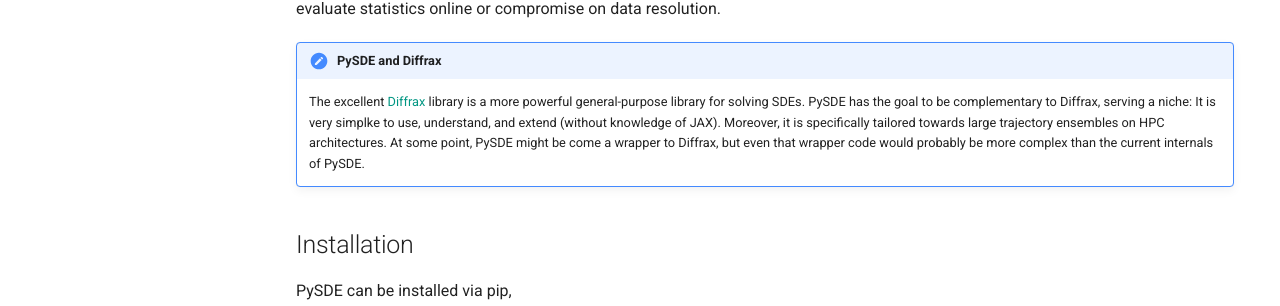
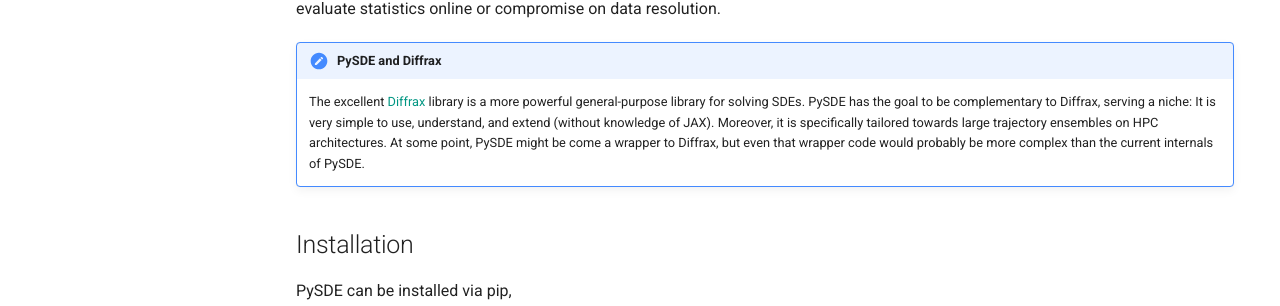
Before and after one commit to UQatKIT/PySDE, an MkDocs documentation site: the page built from docs/index.md, in a window 1280 px wide and 1376 px high. Shown: the part 510-816 px from the top of the window. Built offline with MkDocs 1.6.1 and Material for MkDocs 9.7.7, drawn with Linux system fonts in a browser that asks for light colours; comment, search, counter and statistics services are not loaded.

```diff
--- a/docs/index.md
+++ b/docs/index.md
@@ -13,7 +13,7 @@ PySDE has a modular core, making it easy to combine different components of the
 
 !!! note "PySDE and Diffrax"
 
-    The excellent [Diffrax](https://github.com/patrick-kidger/diffrax) library is a more powerful general-purpose library for solving SDEs. PySDE has the goal to be complementary to Diffrax, serving a niche: It is very simplke to use, understand, and extend (without knowledge of JAX). Moreover, it is specifically tailored towards large trajectory ensembles on HPC architectures. At some point, PySDE might be come a wrapper to Diffrax, but even that wrapper code would probably be more complex than the current internals of PySDE.
+    The excellent [Diffrax](https://github.com/patrick-kidger/diffrax) library is a more powerful general-purpose library for solving SDEs. PySDE has the goal to be complementary to Diffrax, serving a niche: It is very simple to use, understand, and extend (without knowledge of JAX). Moreover, it is specifically tailored towards large trajectory ensembles on HPC architectures. At some point, PySDE might be come a wrapper to Diffrax, but even that wrapper code would probably be more complex than the current internals of PySDE.
 
 
 ## Installation
```
Also changed, not shown: README.md (+1 -1 lines).
